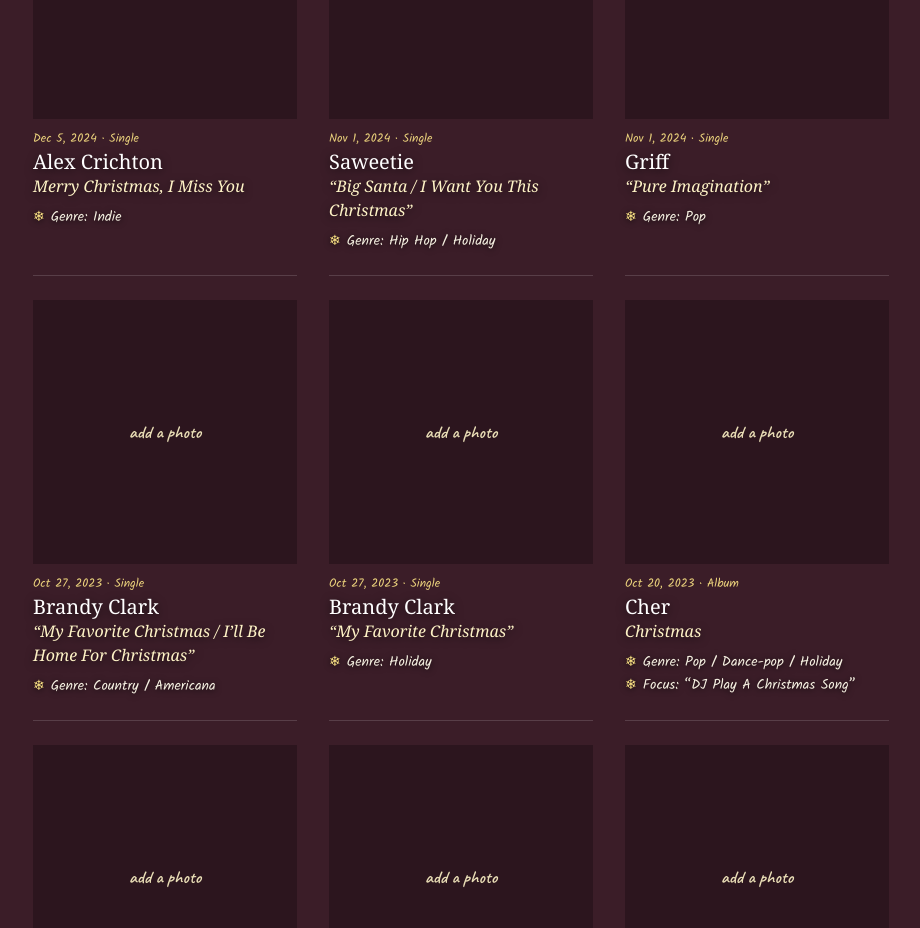
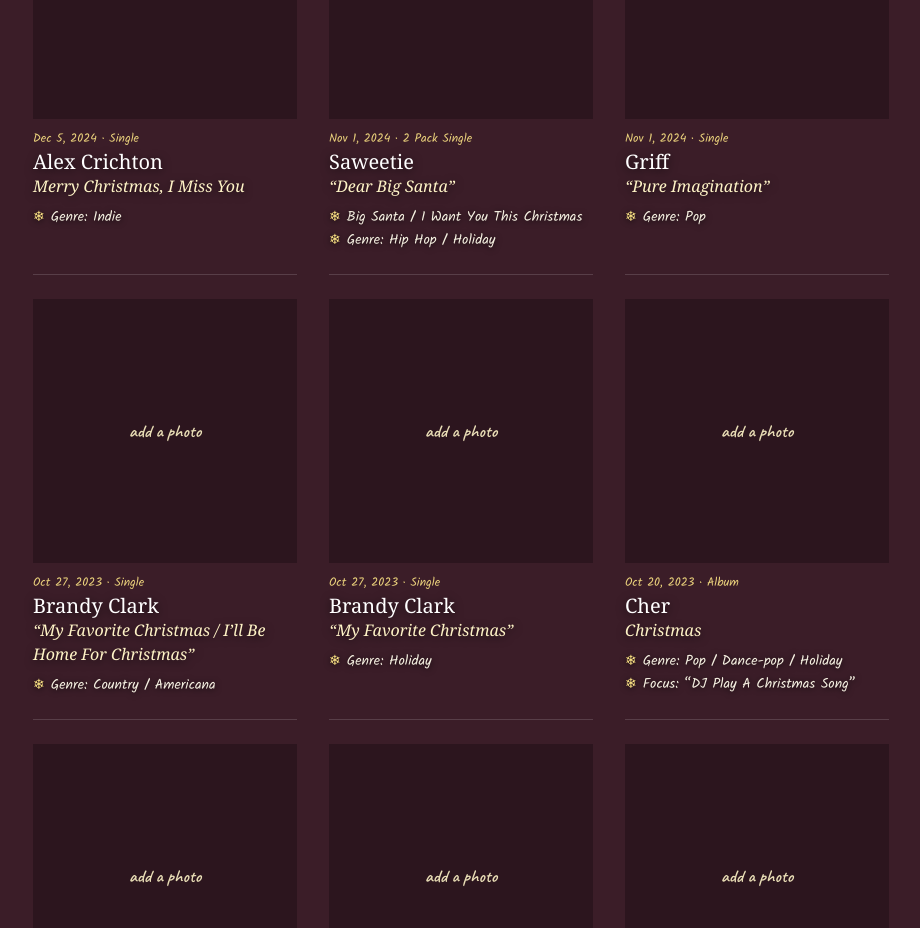
Before and after one commit to reneeworkman-dot/warner-2026-holiday-releases, a React (Vite) app: page / in a window 1280 px wide. Shown: the part 5120-6048 px from the top of the page, without its empty margins (179-1099 px from the left). Built offline with nearby package versions, Linux system fonts and the light colour scheme; a web font is replaced by a local one.

Commit message:
List Saweetie's Dear Big Santa as a 2-pack single.

```diff
--- a/src/data/catalogFull.ts
+++ b/src/data/catalogFull.ts
@@ -285,11 +285,11 @@
       },
       {
         artist: 'Saweetie',
-        title: '“Big Santa / I Want You This Christmas”',
-        format: 'Single',
+        title: '“Dear Big Santa”',
+        format: '2 Pack Single',
         genre: 'Hip Hop / Holiday',
         date: 'Nov 1, 2024',
-        bullets: facts('Genre: Hip Hop / Holiday'),
+        bullets: facts('Big Santa / I Want You This Christmas', 'Genre: Hip Hop / Holiday'),
       },
       {
         artist: 'Griff',
```
